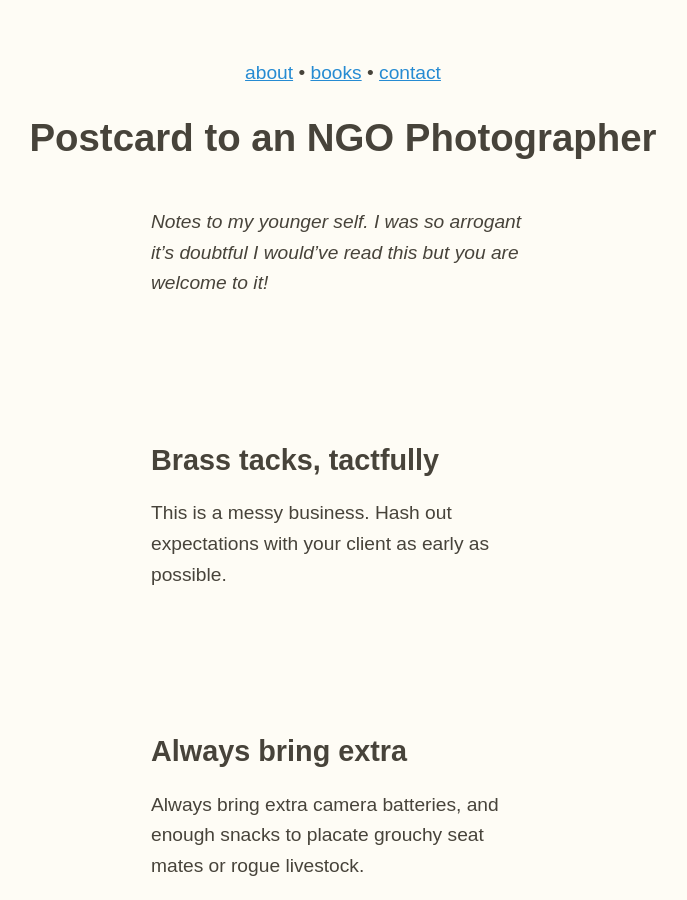
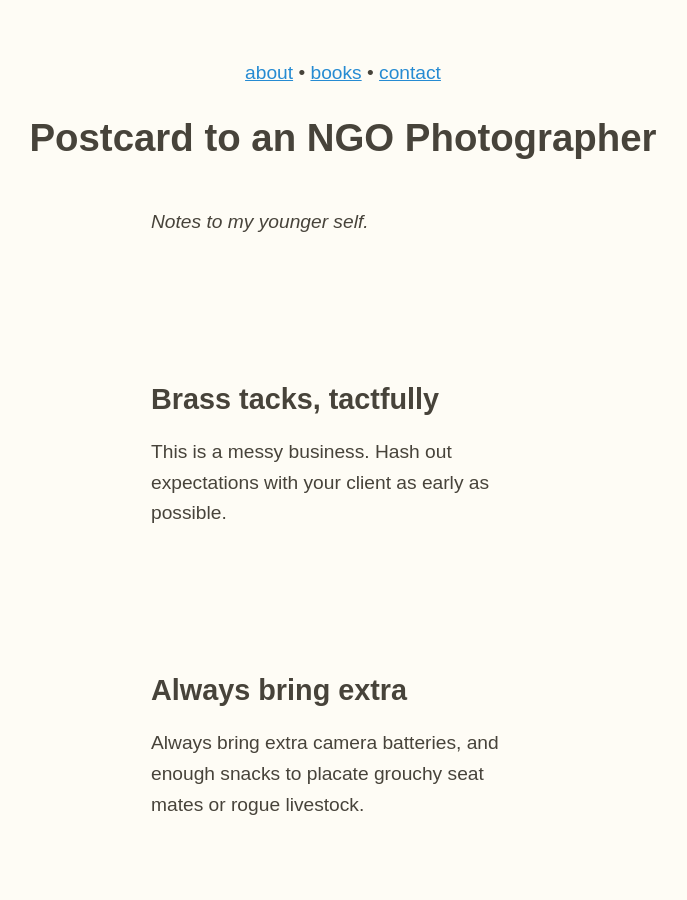
Before and after one commit to zachmccabe/zachmccabe.github.io, a Jekyll site: the page built from postcard.md, in a window 1280 px wide and 900 px high. Shown: the whole window, without its empty margins (297-984 px from the left). Built offline with Jekyll 4.4.1, drawn with Linux system fonts in a browser that asks for light colours.

Commit message:
Update postcard.md

```diff
--- a/postcard.md
+++ b/postcard.md
@@ -3,12 +3,12 @@ layout: kaoliang3_article
 title: Postcard to an NGO Photographer
 date: 2019/04/01
 description: Notes to my younger self
-cta: Got some advice? <a href="mailto:hello@zachmccabe.com">hello@zachmccabe.com</a>
+cta: <a href="mailto:hello@zachmccabe.com">hello@zachmccabe.com</a>
 
 ---
 
 
-_Notes to my younger self. I was so arrogant it's doubtful I would've read this but you are welcome to it!_
+_Notes to my younger self._
 
 
 
```
